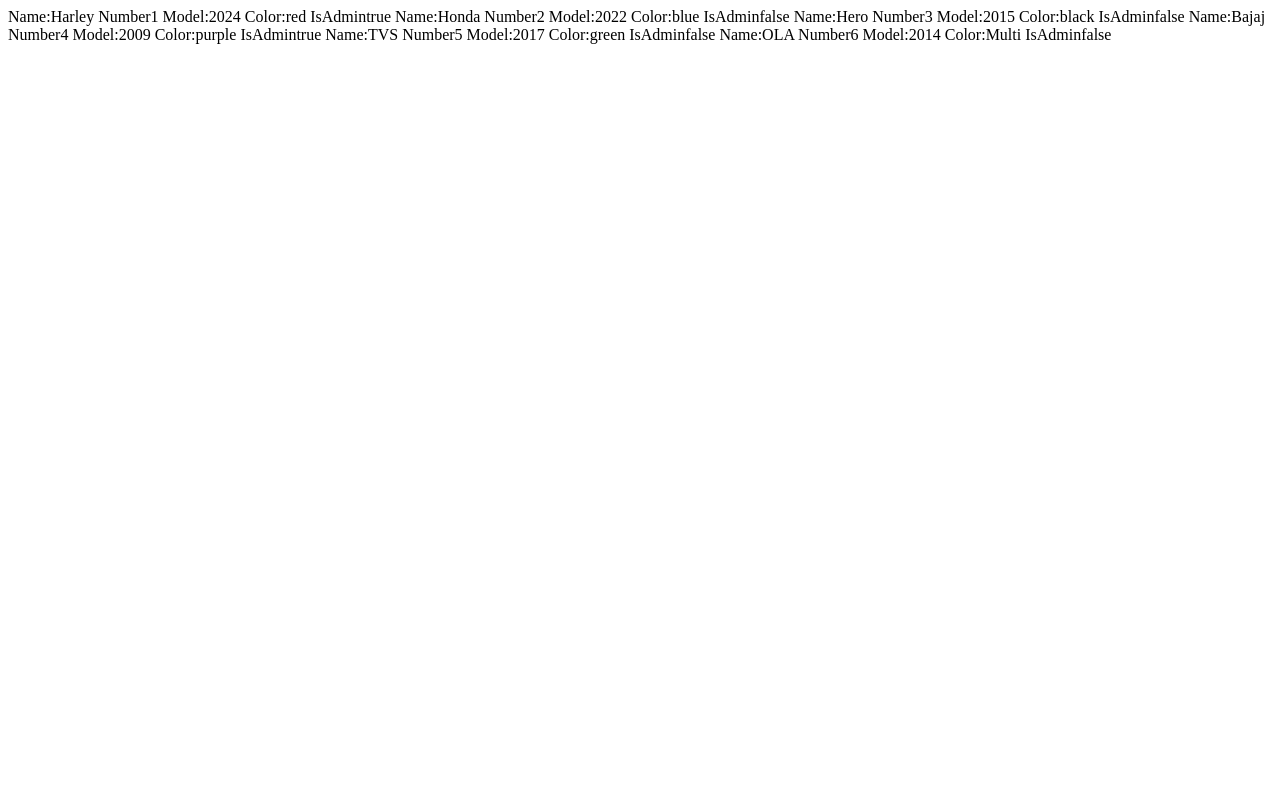
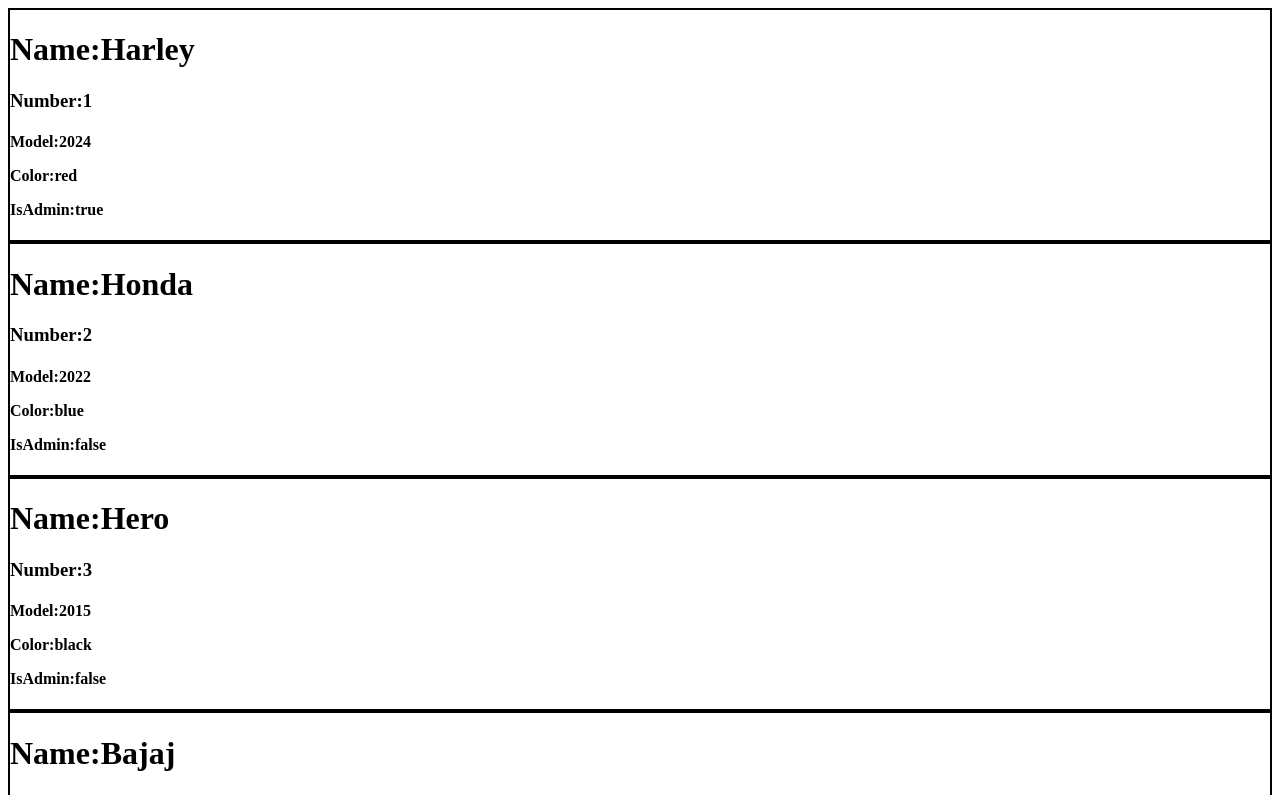
Before and after one commit to nildankhara/Nil_Dankhara_Learning_Angular, an Angular app: page / in a window 1280 px wide. Shown: the top 795 px of the page. Built offline with nearby package versions, Linux system fonts and the light colour scheme.

Commit message:
Step- 10 Done as per instruction provided in assignment PDF

```diff
--- a/src/app/bike-list-item/bike-list-item.component.css
+++ b/src/app/bike-list-item/bike-list-item.component.css
@@ -0,0 +1,4 @@
+div {
+  border: 2px solid black;
+
+}
--- a/src/app/bike-list-item/bike-list-item.component.html
+++ b/src/app/bike-list-item/bike-list-item.component.html
@@ -1,7 +1,9 @@
-
-  Name:{{bike?.name}}
-
-    Number{{bike?.number}}
-    Model:{{bike?.model}}
-    Color:{{bike?.color}}
-    IsAdmin{{bike?.isAdmin}}
+<div>
+  <h1>Name:{{bike?.name}}</h1>
+    <h3>Number:{{bike?.number}}</h3>
+    <h4>
+      <p>Model:{{bike?.model}}</p>
+      <p>Color:{{bike?.color}}</p>
+      <p>IsAdmin:{{bike?.isAdmin}}</p>
+    </h4>
+</div>
```
